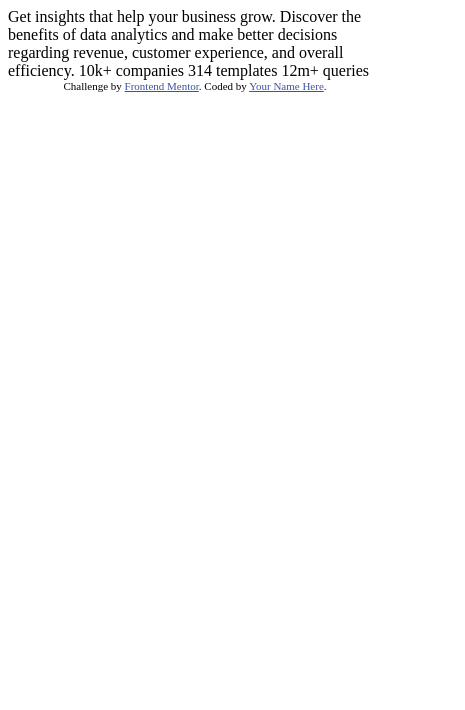
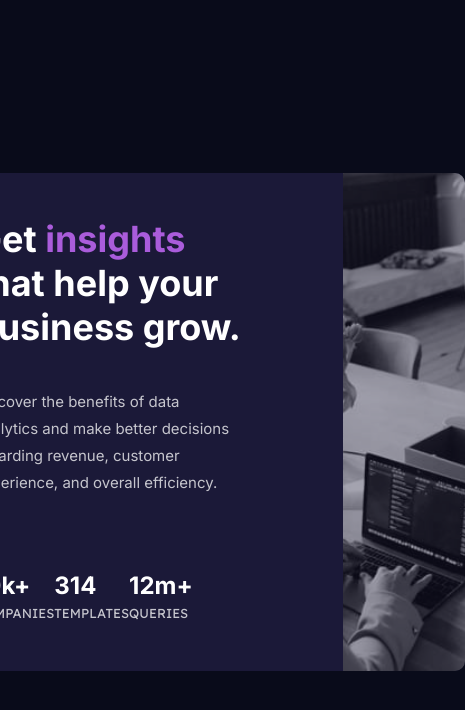
Before and after one commit to jdnCreations/stats-preview-card, a plain HTML site: page index.html in a window 390 px wide. Shown: the whole page, 465 px wide, since content can reach past the window. Drawn offline with Linux system fonts and the light colour scheme.

Commit message:
Final commit. Didn't do mobile size first so didn't bother

```diff
--- a/index.html
+++ b/index.html
@@ -1,33 +1,57 @@
 <!DOCTYPE html>
 <html lang="en">
+
 <head>
   <meta charset="UTF-8">
-  <meta name="viewport" content="width=device-width, initial-scale=1.0"> <!-- displays site properly based on user's device -->
+  <meta name="viewport" content="width=device-width, initial-scale=1.0">
+  <!-- displays site properly based on user's device -->
 
   <link rel="icon" type="image/png" sizes="32x32" href="./images/favicon-32x32.png">
 
   <title>Frontend Mentor | Stats preview card component</title>
+  <link rel="stylesheet" href="styles.css">
+</head>
 
-  <!-- Feel free to remove these styles or customise in your own stylesheet 👍 -->
-  <style>
-    .attribution { font-size: 11px; text-align: center; }
-    .attribution a { color: hsl(228, 45%, 44%); }
-  </style>
-</head>
 <body>
 
-  Get insights that help your business grow.
 
-  Discover the benefits of data analytics and make better decisions regarding revenue, customer
-  experience, and overall efficiency.
+  <div class="container">
+    <div class="main second">
+      <h1 class="title">Get <span class="accent">insights</span> that help your business grow.</h1>
 
-  10k+ companies
-  314 templates
-  12m+ queries
+      <p class="description">Discover the benefits of data analytics and make better decisions regarding revenue,
+        customer
+        experience, and overall efficiency.</p>
 
-  <div class="attribution">
-    Challenge by <a href="https://www.frontendmentor.io?ref=challenge" target="_blank">Frontend Mentor</a>.
-    Coded by <a href="#">Your Name Here</a>.
+
+      <div class="stats">
+
+        <div>
+          <p class="stat-title">10k+</p>
+          <p class="stat-desc">COMPANIES</p>
+        </div>
+
+        <div>
+          <p class="stat-title">314</p>
+          <p class="stat-desc">TEMPLATES</p>
+        </div>
+
+        <div>
+          <p class="stat-title">12m+</p>
+          <p class="stat-desc">QUERIES</p>
+        </div>
+
+      </div>
+    </div>
+
+    <div>
+      <img src="images/image-header-desktop.jpg" alt="">
+    </div>
+
+
+
+
   </div>
 </body>
+
 </html>
--- /dev/null
+++ b/styles.css
@@ -0,0 +1,132 @@
+@import url('https://fonts.googleapis.com/css2?family=Inter:wght@400;700&display=swap');
+@import url('https://fonts.googleapis.com/css2?family=Lexend+Deca&display=swap');
+
+:root {
+    --main-background: hsl(233, 47%, 7%);
+    --card-background: hsl(244, 38%, 16%);
+    --accent: hsl(277, 64%, 61%);
+
+    --main-headings-stats: hsl(0, 0%, 100%);
+    --main-paragraph: hsla(0, 0%, 100%, 0.75);
+    --stat-headings: hsla(0, 0%, 100%, 0.6);
+}
+
+html, body {
+    padding: 0;
+    margin: 0;
+    box-sizing: border-box;
+}
+
+body {
+    font-size: 15px;
+    background-color: var(--main-background);
+    display: flex;
+    flex-direction: row;
+    min-height: 100vh;
+    align-items: center;
+    justify-content: center;
+}
+
+img {
+    border-radius: 0 10px 10px 0;
+    height: 100%;
+    width: 100%;
+    object-fit: cover;
+    opacity: .6;
+}
+
+div.img {
+    background: hsl(277, 64%, 61%);
+    overflow: hidden;
+    border-radius: 0 10px 10px 0;
+}
+
+.container {
+    border-radius: 10px;
+    font-family: "Inter", sans-serif;
+    background-color: var(--card-background);
+    display: flex;
+    flex-direction: row;
+}
+
+.container h1 {
+    padding-top: 20px;
+    color: var(--main-headings-stats);
+}
+
+.container .main {
+    display: flex;
+    flex-direction: column;
+    justify-content: center;
+    width: 540px;
+}
+
+.container .main h1.title {
+    padding-left: 50px;
+    padding-right: 90px;
+    font-size: 36px;
+}
+
+.container .main p.description {
+    color: var(--main-paragraph);
+    padding-left: 50px;
+    padding-right: 100px;
+    padding-bottom: 60px;
+    line-height: 1.8 ;
+}
+
+.container .main div.stats {
+    color: var(--main-headings-stats);
+    padding-left: 50px;
+    padding-right: 150px;
+    padding-bottom: 50px;
+    display: flex;
+    justify-content: space-between;
+    flex-direction: row;
+    align-items: center;
+}
+
+.container .main div.stats .stat-desc {
+    font-family: "Lexend Deca", sans-serif;
+    color: var(--main-paragraph);
+    font-size: 13px;
+    margin: 0;
+}
+
+.container .main div.stats .stat-title {
+    font-size: 24px;
+    margin: 0;
+    padding-bottom: 5px;
+    font-weight: bold;
+}
+
+.accent {
+    color: var(--accent);
+}
+
+
+/* Attributions */
+
+.attribution {
+    font-size: 11px; text-align: center;
+}
+.attribution a {
+    color: hsl(228, 45%, 44%);
+}
+
+@media (min-width: 768px) {
+
+    .container .main {
+        display: flex;
+        flex-direction: column;
+        justify-content: center;
+        width: 540px;
+    }
+
+    .container .main div.stats {
+        flex-direction: row;
+        align-items: center;
+    }
+
+
+}
```
